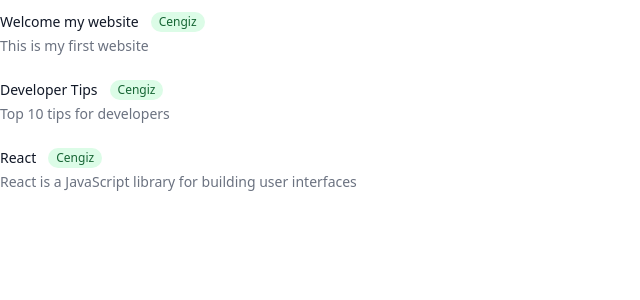
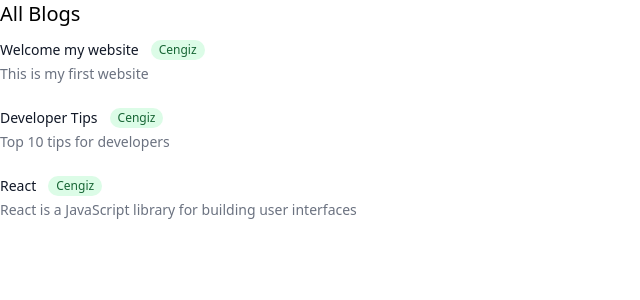
Before and after one commit to cengizdonmez/react-starter-kit, a React (Create React App) app: page / in a window 1280 px wide. Shown: the top 300 px of the page, without its empty margins (0-640 px from the left). Built offline with nearby package versions, Linux system fonts and the light colour scheme.

Commit message:
props example

```diff
--- /dev/null
+++ b/src/components/BlogList.js
@@ -0,0 +1,20 @@
+const BlogList = ({blogs, title}) => {
+
+  return (
+    <div className="blog-list">
+      <h2 className="text-xl">{title}</h2>
+       {blogs.map((blog) => (
+        <div className="flex-1 truncate py-3 transition-all hover:bg-slate-200" key={blog.id}>
+          <div className="flex items-center space-x-3">
+            <h3 className="text-gray-900 text-sm font-medium truncate">{blog.title}</h3>
+            <span className="flex-shrink-0 inline-block px-2 py-0.5 text-green-800 text-xs font-medium bg-green-100 rounded-full">{blog.author}</span>
+          </div>
+          <p className="mt-1 text-gray-500 text-sm truncate">{blog.subtitle}</p>
+        </div>
+       ))}
+    </div>
+  );
+
+}
+
+export default BlogList;
--- a/src/example/OutputtingListsExp.js
+++ b/src/example/OutputtingListsExp.js
@@ -1,4 +1,5 @@
 import { useState } from "react";
+import BlogList from "../components/BlogList.js";
 
 const OutputtingListsExp = () => {
   const [blogs, setBlogs] = useState([
@@ -9,15 +10,7 @@
 
   return (
     <div>
-       {blogs.map((blog) => (
-        <div className="flex-1 truncate py-3 transition-all hover:bg-slate-200" key={blog.id}>
-          <div className="flex items-center space-x-3">
-            <h3 className="text-gray-900 text-sm font-medium truncate">{blog.title}</h3>
-            <span className="flex-shrink-0 inline-block px-2 py-0.5 text-green-800 text-xs font-medium bg-green-100 rounded-full">{blog.author}</span>
-          </div>
-          <p className="mt-1 text-gray-500 text-sm truncate">{blog.subtitle}</p>
-        </div>
-       ))}
+       <BlogList blogs={blogs} title="All Blogs"/>
     </div>
   )
 }
```
